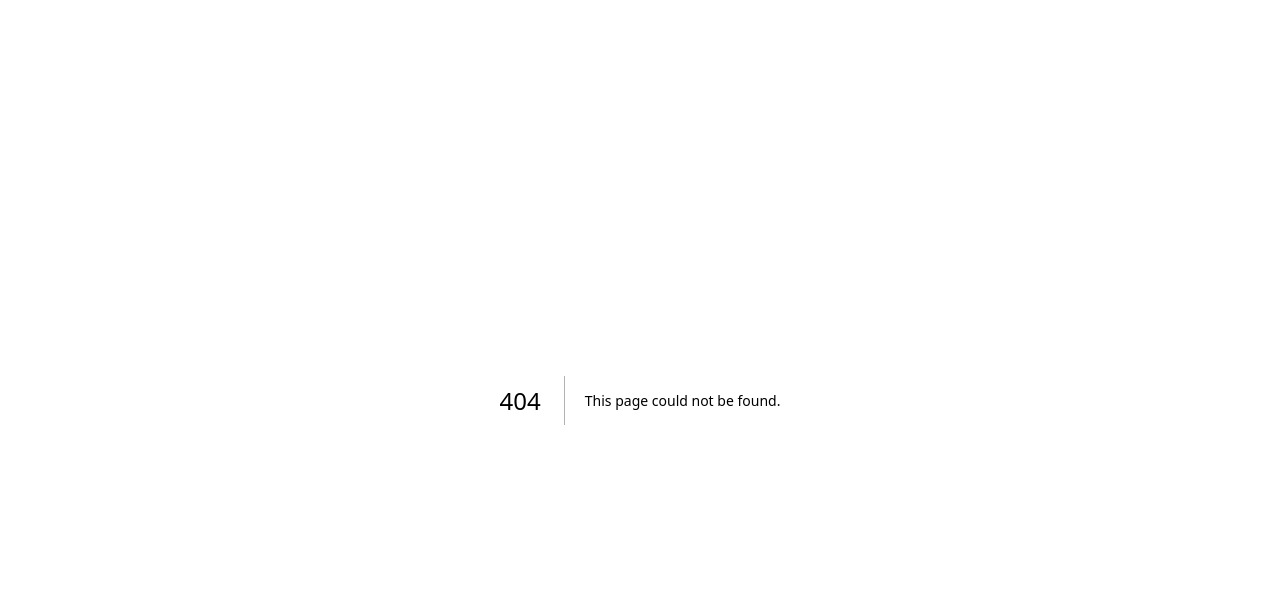
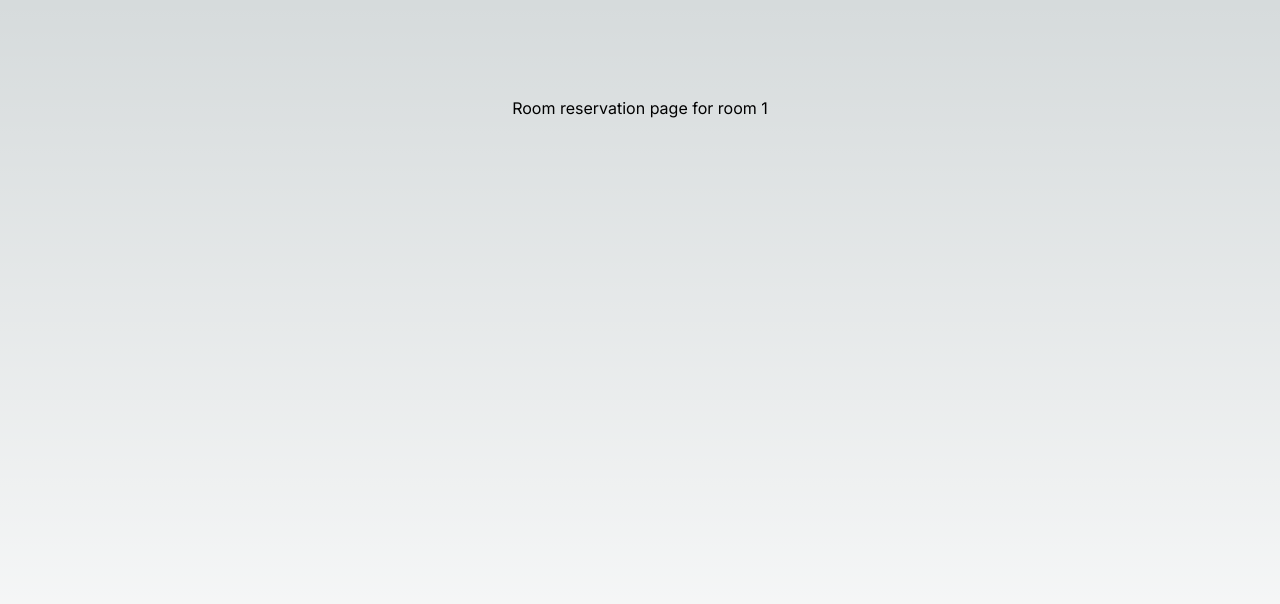
Before and after one commit to Spolka-Zlo/D17Map-Frontend, a Next.js app: page /reservation/1 in a window 1280 px wide. Before the commit this address had no page. Shown: the top 604 px of the page. Built offline with nearby package versions, Linux system fonts and the light colour scheme.

Commit message:
add room reservation

```diff
--- /dev/null
+++ b/src/app/reservation/[roomId]/page.tsx
@@ -0,0 +1,18 @@
+import Head from 'next/head'
+
+type RoomReservationParams = {
+    roomId: number
+}
+
+export default function RoomReservation({ params }: { params: RoomReservationParams }) {
+    return (
+        <div>
+            <Head>
+                <title>Room reservation for room</title>
+            </Head>
+            <main className="flex min-h-screen flex-col items-center justify-between p-24">
+                Room reservation page for room {params.roomId}
+            </main>
+        </div>
+    )
+}
```
